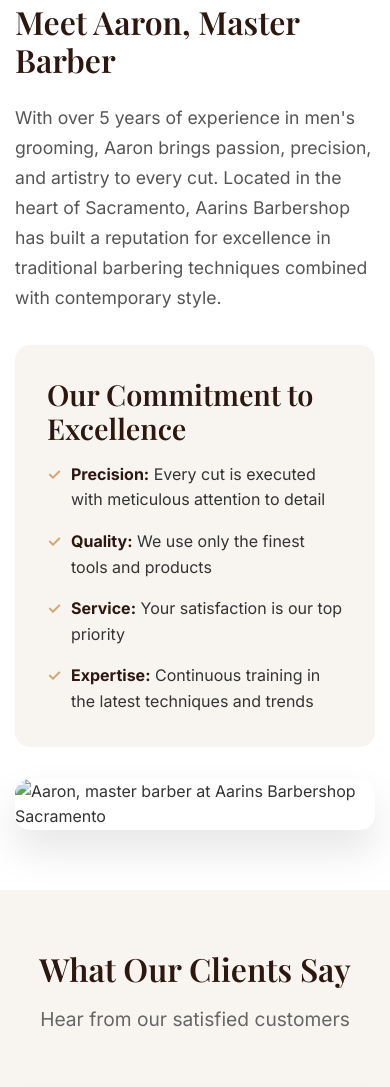
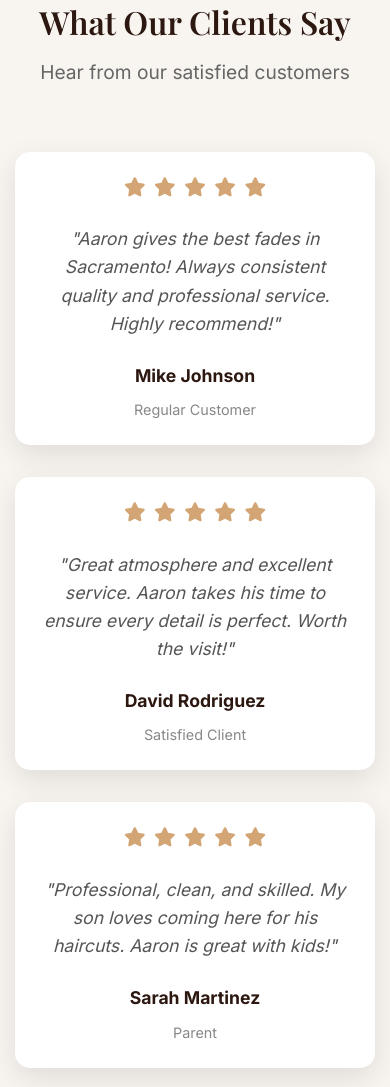
Before and after one commit to MarkTheCoderShark/aarins-barbershop-website, a plain HTML site: page index.html in a window 390 px wide. Shown: the part 5255-6342 px from the top of the page. Drawn offline with nearby package versions, Linux system fonts and the light colour scheme.

Commit message:
Remove 'Meet Aaron, Master Barber' section completely
- Removed entire About section from HTML (Meet Aaron, Master Barber)
- Removed all related CSS styles (.about, .about-content, .about-text, etc.)
- Removed responsive CSS styles for about section
- Cleaned up unused about-related stylesheets
- Website now flows directly from Gallery to Testimonials section

```diff
--- a/assets/css/style.css
+++ b/assets/css/style.css
@@ -603,76 +603,7 @@ section:not(.hero) .btn-secondary:hover {
     transform: scale(1.1);
 }
 
-/* About Section */
-.about {
-    background: #fff;
-}
 
-.about-content {
-    display: grid;
-    grid-template-columns: 1fr 1fr;
-    gap: 4rem;
-    align-items: center;
-}
-
-.about-text h2 {
-    margin-bottom: 1.5rem;
-}
-
-.about-text p {
-    margin-bottom: 1.5rem;
-    font-size: 1.1rem;
-    line-height: 1.7;
-}
-
-.about-values {
-    background: #f8f5f1;
-    padding: 2rem;
-    border-radius: 15px;
-    margin-top: 2rem;
-}
-
-.about-values h3 {
-    color: #2c1810;
-    margin-bottom: 1rem;
-}
-
-.about-values ul {
-    list-style: none;
-}
-
-.about-values li {
-    margin-bottom: 1rem;
-    padding-left: 1.5rem;
-    position: relative;
-}
-
-.about-values li:last-child {
-    margin-bottom: 0;
-}
-
-.about-values li::before {
-    content: '✓';
-    position: absolute;
-    left: 0;
-    color: #d4a574;
-    font-weight: bold;
-}
-
-.about-values strong {
-    color: #2c1810;
-}
-
-.about-image {
-    position: relative;
-}
-
-.about-image img {
-    width: 100%;
-    height: auto;
-    border-radius: 15px;
-    box-shadow: 0 20px 40px rgba(0, 0, 0, 0.1);
-}
 
 /* Testimonials Section */
 .testimonials {
@@ -934,10 +865,7 @@ section:not(.hero) .btn-secondary:hover {
         grid-template-columns: 1fr;
     }
 
-    .about-content {
-        grid-template-columns: 1fr;
-        gap: 2rem;
-    }
+
 
     .contact-content {
         grid-template-columns: 1fr;
--- a/index.html
+++ b/index.html
@@ -286,30 +286,6 @@
         </div>
     </section>
 
-    <!-- About Section -->
-    <section id="about" class="about">
-        <div class="container">
-            <div class="about-content">
-                <div class="about-text">
-                    <h2>Meet Aaron, Master Barber</h2>
-                    <p>With over 5 years of experience in men's grooming, Aaron brings passion, precision, and artistry to every cut. Located in the heart of Sacramento, Aarins Barbershop has built a reputation for excellence in traditional barbering techniques combined with contemporary style.</p>
-
-                    <div class="about-values">
-                        <h3>Our Commitment to Excellence</h3>
-                        <ul>
-                            <li><strong>Precision:</strong> Every cut is executed with meticulous attention to detail</li>
-                            <li><strong>Quality:</strong> We use only the finest tools and products</li>
-                            <li><strong>Service:</strong> Your satisfaction is our top priority</li>
-                            <li><strong>Expertise:</strong> Continuous training in the latest techniques and trends</li>
-                        </ul>
-                    </div>
-                </div>
-                <div class="about-image">
-                    <img src="assets/images/aaron-barber.jpg" alt="Aaron, master barber at Aarins Barbershop Sacramento">
-                </div>
-            </div>
-        </div>
-    </section>
 
     <!-- Testimonials Section -->
     <section class="testimonials">
```
